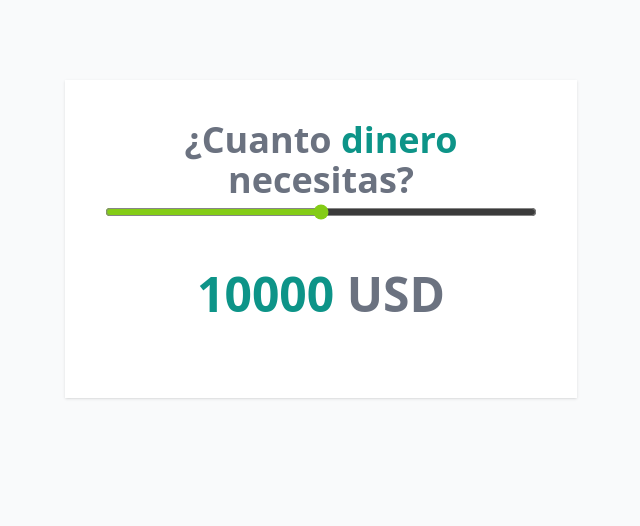
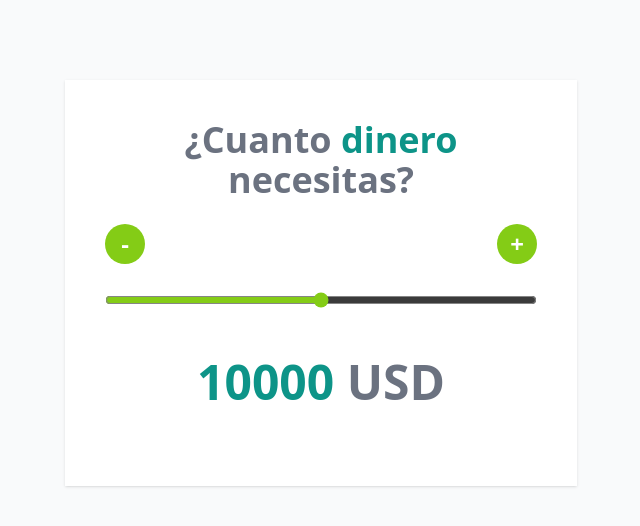
Before and after one commit to dlozanoc82/cotizador-prestamos, a React (Vite) app: page / in a window 1280 px wide. Shown: the top 526 px of the page, without its empty margins (319-959 px from the left). Built offline with nearby package versions, Linux system fonts and the light colour scheme.

Commit message:
:sparkles: Se crea y utiliza el componente Button

```diff
--- a/src/App.jsx
+++ b/src/App.jsx
@@ -1,5 +1,6 @@
-import { useState } from "react"
-import Header from "./components/Header"
+import { useState } from "react";
+import Header from "./components/Header";
+import Button from "./components/Button";
 
 function App() {
 
@@ -13,9 +14,37 @@ function App() {
         setAmount(+e.target.value);
     }
 
+    function handleClickDecrease() {
+        const value = amount - STEP;
+
+        if (value < MIN) {
+            alert('Cantidad no valida');
+            return;
+        }
+
+        setAmount(value);
+    }
+
+    function handleClickIncrease() {
+        const value = amount + STEP;
+
+        if (value > MAX) {
+            alert('Cantidad no valida');
+            return;
+        }
+
+        setAmount(value);
+    }
+
     return (
         <div className="my-20 max-w-lg mx-auto bg-white shadow p-10">
             <Header/>
+
+        <div className="flex justify-between my-6">
+            <Button operator='-' fn={handleClickDecrease} />
+            <Button operator='+' fn={handleClickIncrease} />
+        </div>
+
 
             <input
                 className="w-full h-6 bg-gray-200 accent-lime-500 hover:accent-lime-600"
--- /dev/null
+++ b/src/components/Button.jsx
@@ -0,0 +1,11 @@
+const Button = ({operator, fn}) => {
+    return (
+            <button
+                type="button"
+                className="h-10 w-10 flex items-center justify-center font-bold text-white text-2xl bg-lime-500 rounded-full hover:outline-none hover:ring-2 hover:ring-offset-2 hover:ring-lime-500"
+                onClick={fn}
+            >{operator}</button>
+    )
+}
+
+export default Button;
```
